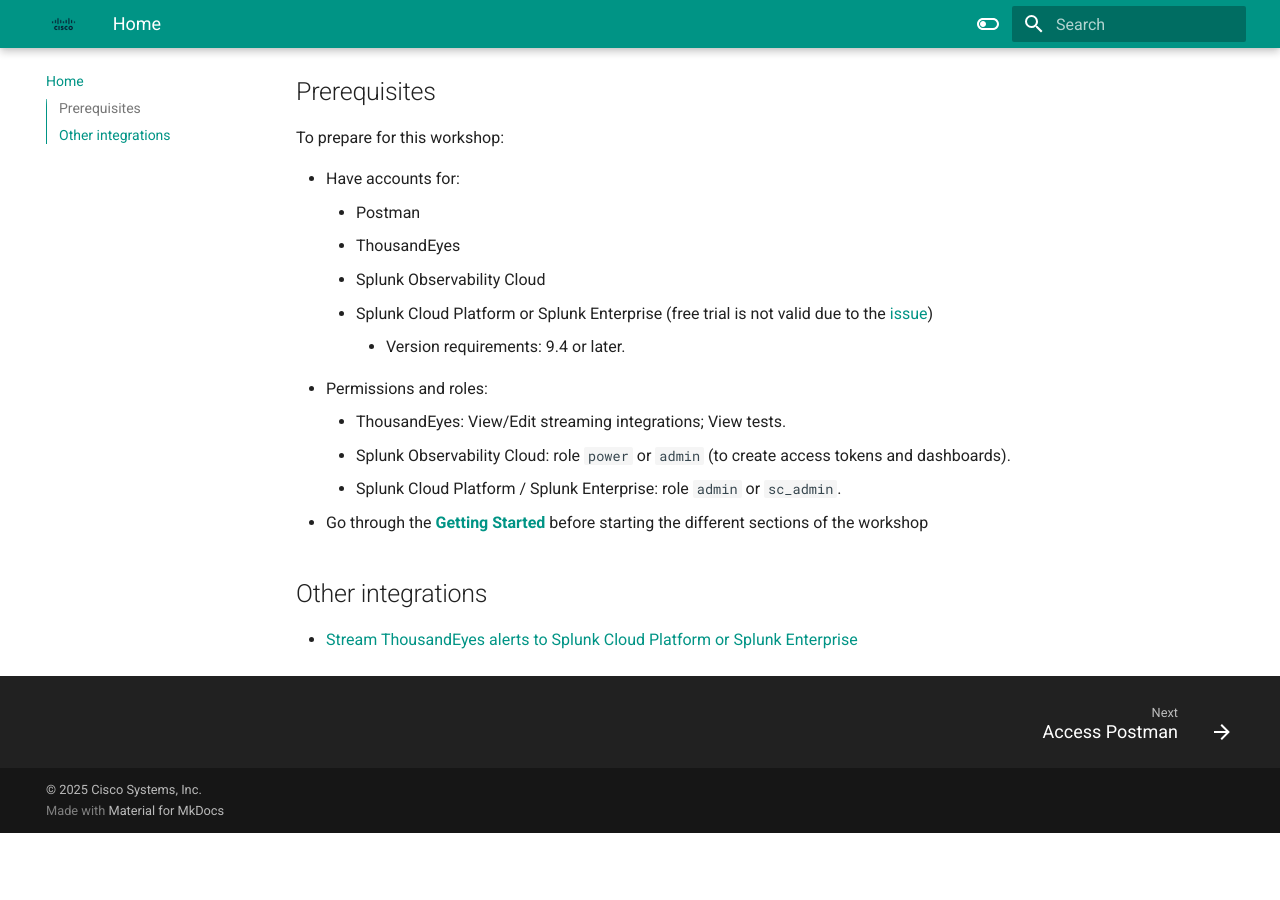
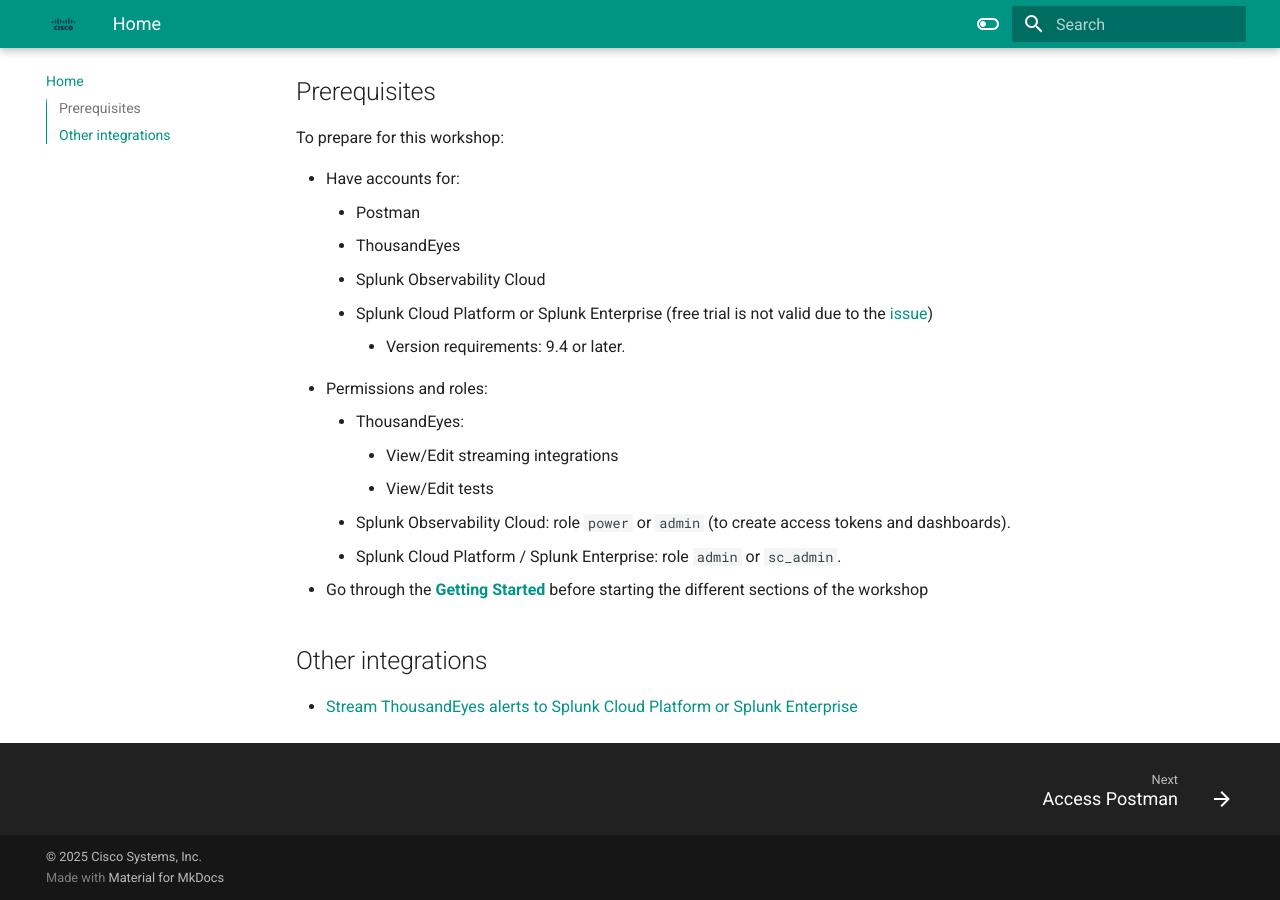
Before and after one commit to antonjim-te/thousandeyes-splunk-integrations-workshop, an MkDocs documentation site: the page built from docs/README.md, in a window 1280 px wide and 900 px high, scrolled down 1088 px. Built offline with MkDocs 1.6.1 and Material for MkDocs 9.7.7, drawn with Linux system fonts in a browser that asks for light colours; before the commit the page ends 1921 px from its top, so only the background shows below that.

```diff
--- a/docs/README.md
+++ b/docs/README.md
@@ -23,7 +23,9 @@
     - Splunk Cloud Platform or Splunk Enterprise (free trial is not valid due to the [issue](https://ideas.splunk.com/ideas/PLECID-I-816))
         - Version requirements: 9.4 or later.
 - Permissions and roles:
-    - ThousandEyes: View/Edit streaming integrations; View tests.
+    - ThousandEyes:
+        - View/Edit streaming integrations
+        - View/Edit tests
     - Splunk Observability Cloud: role `power` or `admin` (to create access tokens and dashboards).
     - Splunk Cloud Platform / Splunk Enterprise: role `admin` or `sc_admin`.
 - Go through the [**Getting Started**](getting_started/access_postman.md) before starting the different sections of the workshop
```
